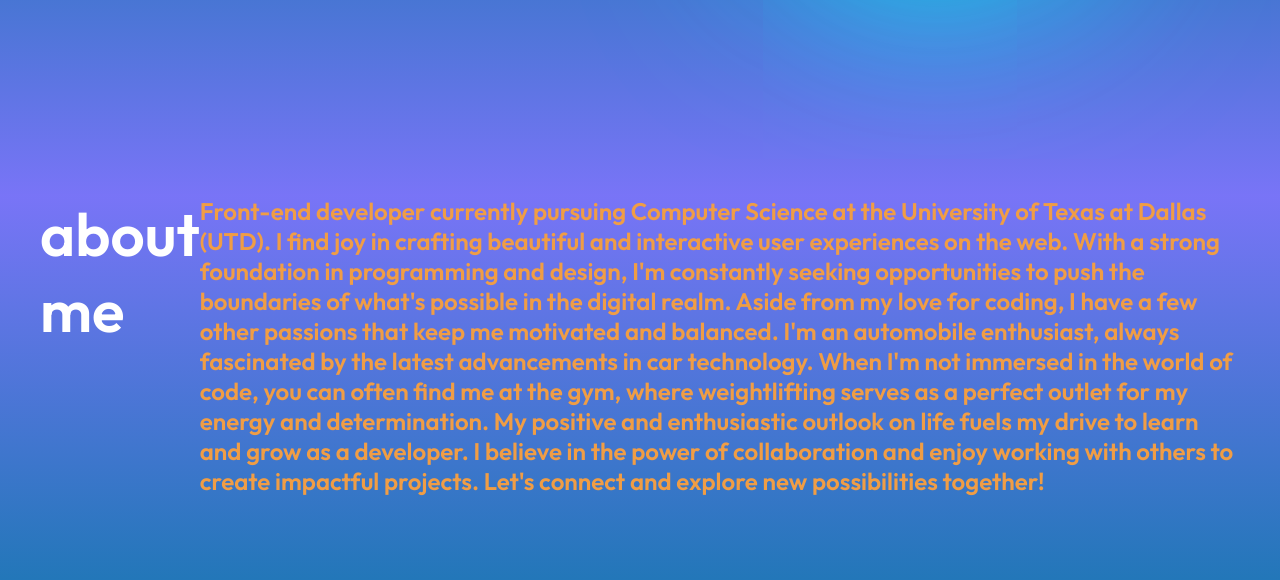
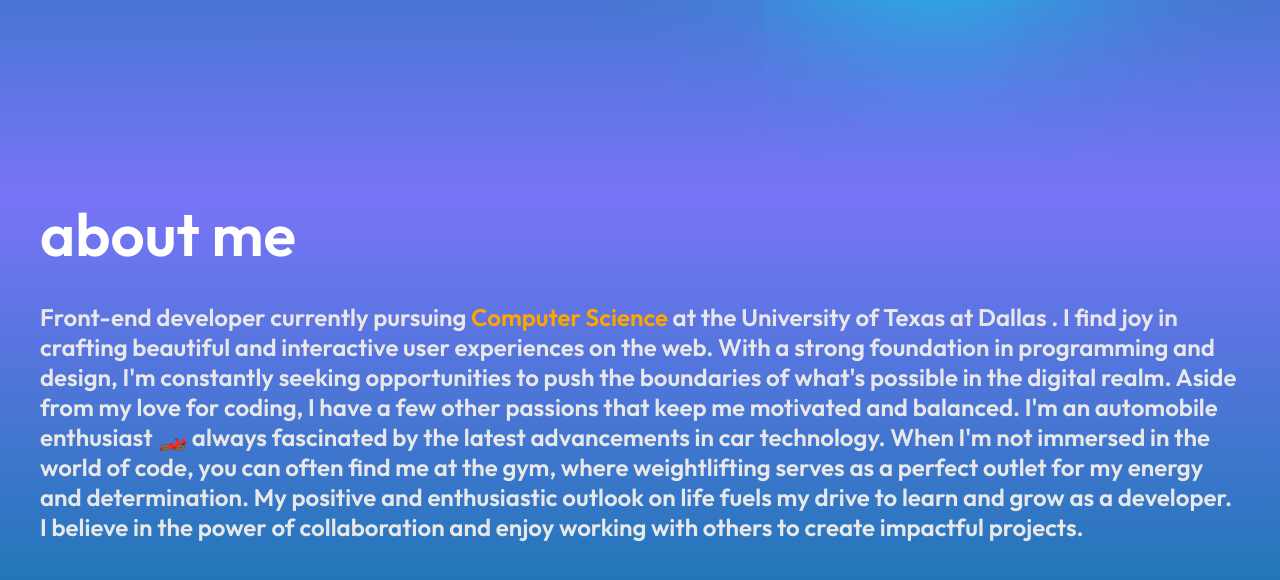
Before and after one commit to EzaanBabar/Portfolio-Webpage, a plain HTML site: page index.html in a window 1280 px wide. Shown: the part 604-1184 px from the top of the page. Drawn offline with Linux system fonts and the light colour scheme.

Commit message:
Edited about me text and spacing

```diff
--- a/index.html
+++ b/index.html
@@ -41,25 +41,26 @@
     </header>
 
     <section id="about">
+      <div class="aboutWrapper">
       <div class="about__container">
         <div class="about__row">
-          <div class="about"> about me </div>
           <div class="about_leftSide">
-          <p class ="about_para">Front-end developer currently pursuing Computer Science at the University of Texas at Dallas
-            (UTD). I find joy in crafting beautiful and interactive user experiences on the web. With a strong
+         <div class="about__header"> about me </div>
+          <p class ="about_para">Front-end developer currently pursuing <span class = "about__para__bold">Computer Science</span> at the University of Texas at Dallas
+            . I find joy in crafting beautiful and interactive user experiences on the web. With a strong
             foundation in programming and design, I'm constantly seeking opportunities to push the boundaries of what's
             possible in the digital realm.
             Aside from my love for coding, I have a few other passions that keep me motivated and balanced. I'm an
-            automobile enthusiast, always fascinated by the latest advancements in car technology. When I'm not immersed
+            automobile enthusiast 🏎️ always fascinated by the latest advancements in car technology. When I'm not immersed
             in the world of code, you can often find me at the gym, where weightlifting serves as a perfect outlet for
             my energy and determination.
             My positive and enthusiastic outlook on life fuels my drive to learn and grow as a developer. I believe in
-            the power of collaboration and enjoy working with others to create impactful projects. Let's connect and
-            explore new possibilities together!
+            the power of collaboration and enjoy working with others to create impactful projects.
           </p>
           </div>
         </div>
       </div>
+    </div>
 
     </section>
   </section>
--- a/style.css
+++ b/style.css
@@ -183,20 +183,26 @@ button:active{
   transform: translateY(10px);
 }
 /* ABOUT */
-
+.aboutWrapper{
+  background:linear-gradient( rgba(12, 4, 240, 0.553), rgb(31, 119, 182));
+  height:50vh;
+}
 .about__container{
+  width:100%;
+  max-width:1200px;
   display: flex;
-  justify-content: center;
+  margin: 0 auto;
+  justify-content: space-between;
   align-items: center;
-  height:50vh;
-  background:linear-gradient( rgba(12, 4, 240, 0.553), rgb(31, 119, 182))
 }
-.about
+.about__header
 {
   font-size:60px;
   font-weight: bold;
   animation: sliderLeft 2s;;
   color:white;
+  margin-bottom: 30px;
+
 }
 .about__row{
   display: flex;
@@ -205,9 +211,14 @@ button:active{
   height:50vh;
 }
 .about_para{
-  color :rgb(240, 157, 69);
+  color :rgb(232, 232, 232);
   font-size:24px;
   font-weight:bold;
+  letter-spacing: 2;
+}
+.about__para__bold{
+  color:orange;
+  font-weight: bold;
 }
 /* ANIMATIONS */
 
```
